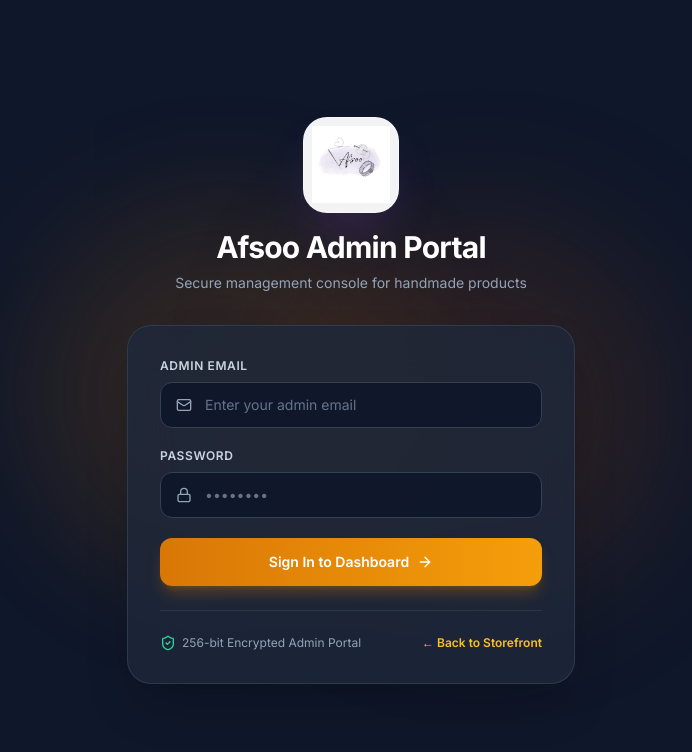
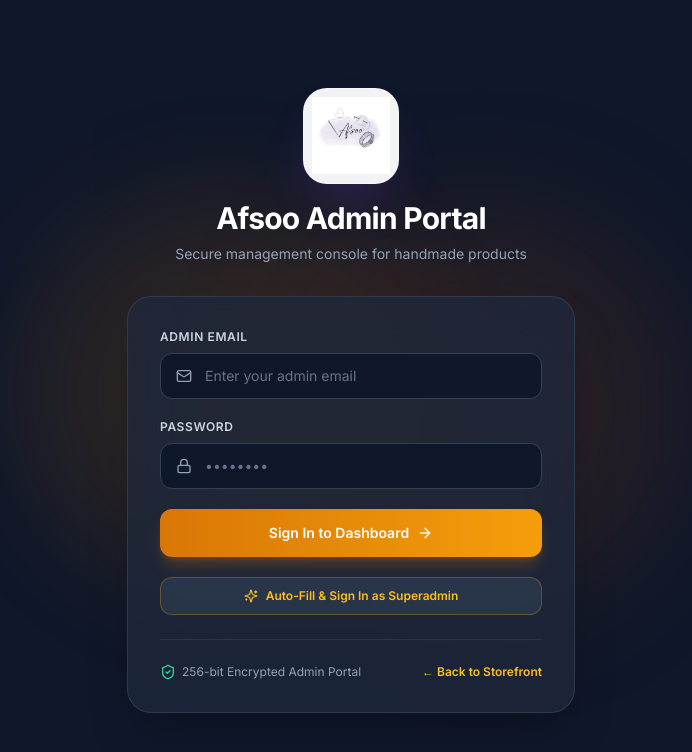
Before and after one commit to ayazshah12345/aafrinrawoof-website, a React (Vite) app: page /admin/login in a window 1280 px wide. Shown: the top 752 px of the page, without its empty margins (289-981 px from the left). Built offline with nearby package versions, Linux system fonts and the light colour scheme.

Commit message:
Add 1-click Auto-Fill & Sign In as Superadmin feature on Admin Login page

```diff
--- a/src/pages/Login.tsx
+++ b/src/pages/Login.tsx
@@ -131,6 +131,17 @@ export const Login: React.FC = () => {
                 </>
               )}
             </button>
+
+            <button
+              type="button"
+              onClick={() => {
+                onSubmit({ email: 'afuzee0324@yahoo.com', password: 'Aafrinrawoof@20' });
+              }}
+              className="w-full py-2.5 px-4 rounded-xl bg-slate-700/60 hover:bg-slate-700 text-amber-400 font-semibold text-xs border border-amber-500/30 transition-all flex items-center justify-center gap-2"
+            >
+              <Sparkles className="w-3.5 h-3.5" />
+              <span>Auto-Fill & Sign In as Superadmin</span>
+            </button>
           </form>
 
           <div className="mt-6 pt-6 border-t border-slate-700/60 flex flex-col sm:flex-row items-center justify-between gap-3 text-slate-400 text-xs">
```
